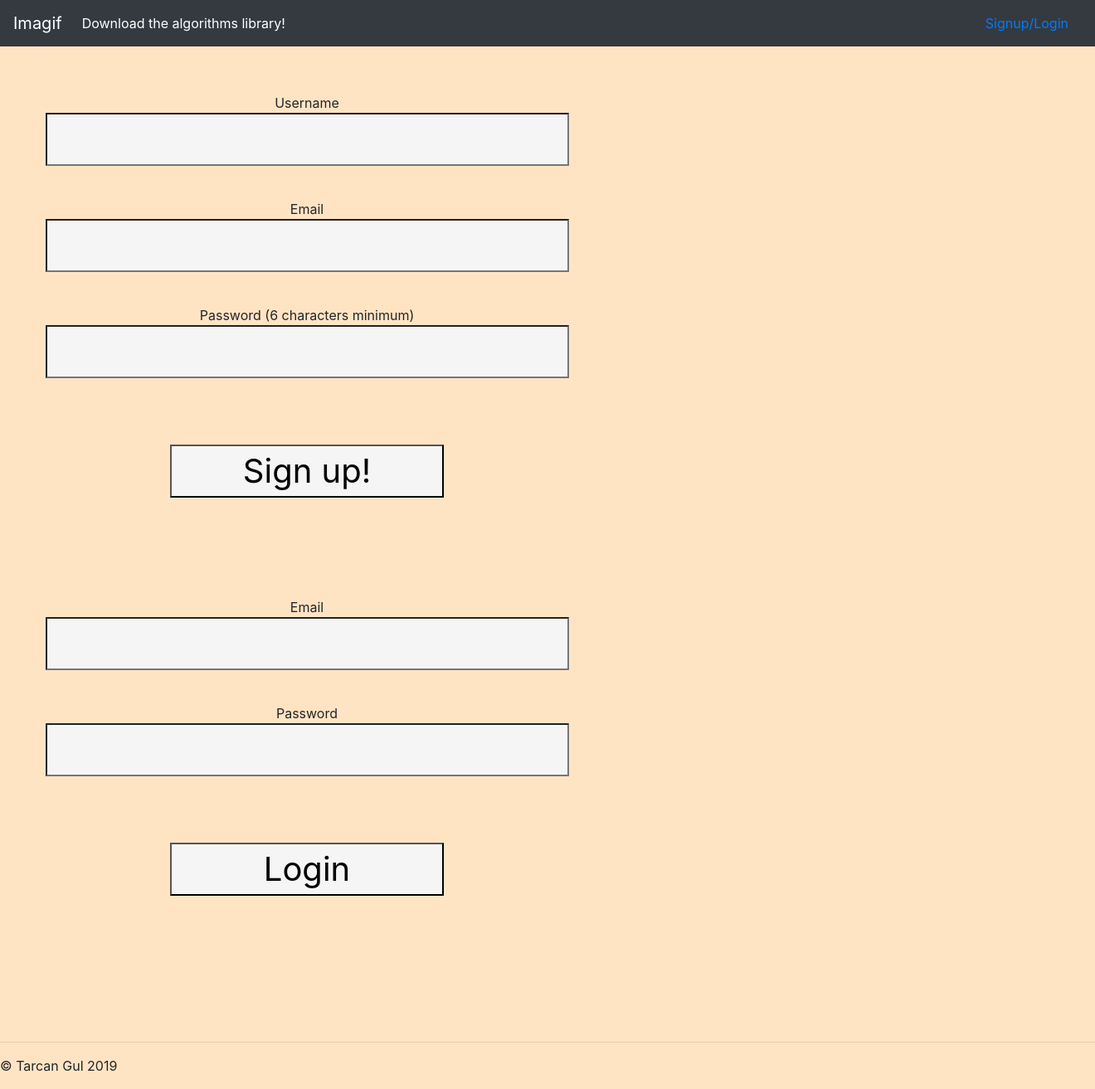
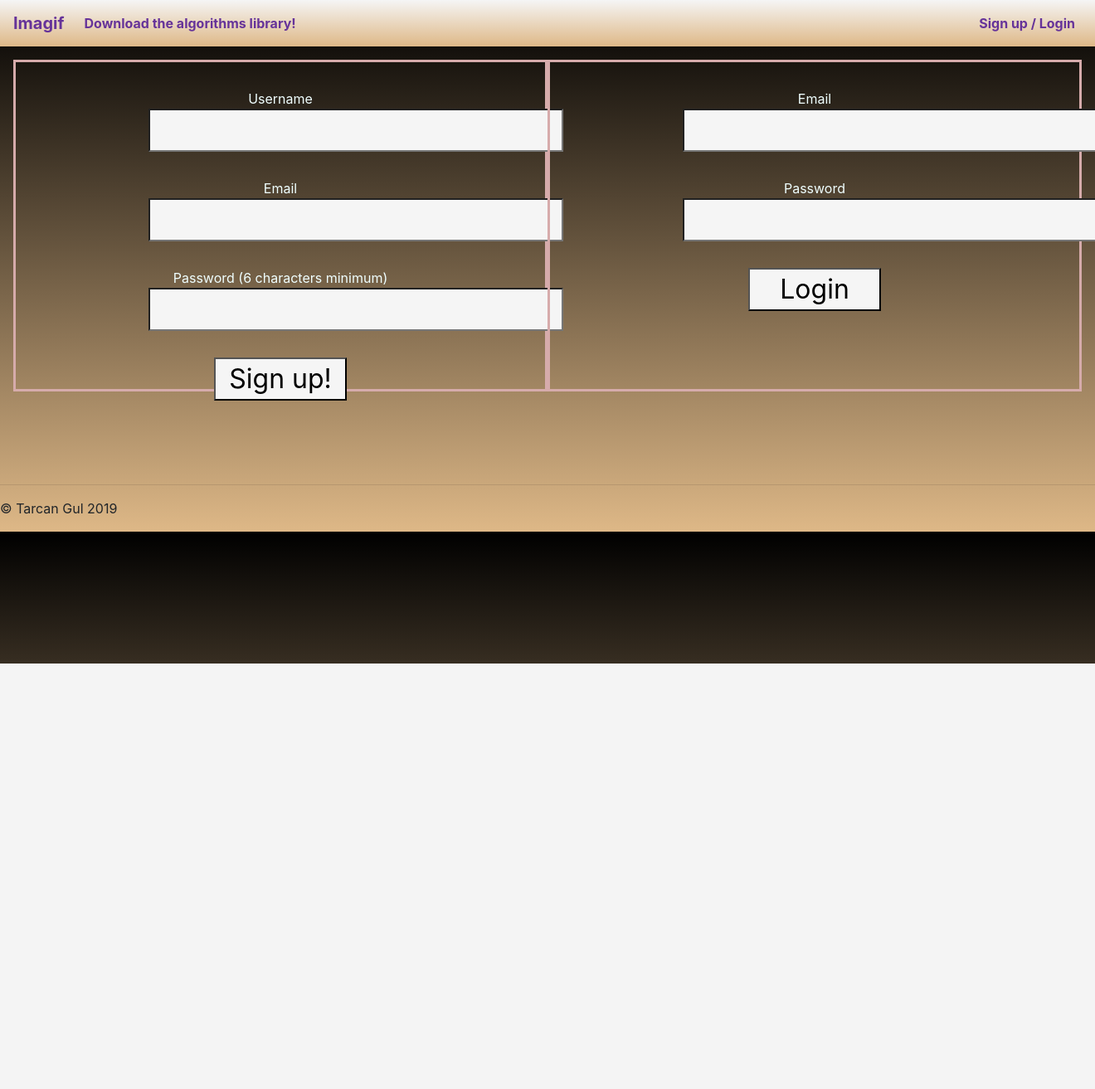
Before and after one commit to TarcanGul/Imagif, a Flask app: page /login in a window 1320 px wide. Shown: the whole page at 83% size. After the commit the page ends 800 px from the top, so only its background shows below. Run offline with Flask 2, Linux system fonts and the light colour scheme; parts of the project's set-up code (start-up, migrations or seed data) failed here and were passed over; some libraries are stand-ins or nearby versions.

Commit message:
Made login page and the whole site more presentable.

```diff
--- a/static/css/site.css
+++ b/static/css/site.css
@@ -5,7 +5,8 @@
 }
 
 body {
-    background-color: bisque;
+    background: linear-gradient(black, burlywood);
+    height: 100%;
 }
 
 main {
@@ -13,14 +14,23 @@ main {
     flex-wrap: wrap;
     flex-direction: row;
     height: 100%;
-    padding-top: 1em;
     text-align: center;
+    margin:1em;
+
 }
 
 footer {
     padding-top: 5em;
 }
 
+nav{
+    background: linear-gradient(whitesmoke, burlywood);
+}
+
+#welcoming-text{
+    color: azure;
+
+}
 .container-without-gif h4, .spinner-border{
     padding-top:25%;
 }
@@ -31,6 +41,7 @@ footer {
     height:30em;
     width: 100%;
     grid-auto-columns: 1fr;
+    vertical-align: middle;
 }
 
 .image-container {
@@ -38,6 +49,13 @@ footer {
     width: 100%;
     text-align: center;
     vertical-align: middle;
+}
+
+.account-form {
+    height:25em;
+    flex: 1;
+    vertical-align: middle;
+    border:solid rgb(214, 171, 171);
 }
 
 #imageField, #imageGifField{
@@ -48,19 +66,34 @@ footer {
     border: solid;
 }
 
+#imageFieldEmpty{
+    color: whitesmoke;
+}
+
 /*For uploading and downloading.*/
 .form-element, .form-element-text{
     top: 20vh;
-    margin: 5vh;
     width: 50%;
-    height: 25%;
-    margin-left: 5vh;
+    margin: 2em;
+}
+
+.form-element p , .form-element-text p{
+    color:azure;
+}
+
+.auth-element{
+    margin-left:auto;
+    margin-right: auto;
+    text-align: center;
 }
 
 a.form-element, .form-element input,.form-element select,.form-element button, .form-element-text input, button.form-element{
     background-color: whitesmoke;
-    font-size: 5vh;
-    text-align: center;
+    font-size: 4vh;
+}
+
+.form-element input, .form-element-text input{
+    margin:0;
 }
 
 
@@ -90,7 +123,7 @@ a.form-element {
 }
 
 .notification {
-    background-color: brown;
+    background-color: rgb(236, 170, 84);
     display: flex;
 }
 
@@ -117,14 +150,18 @@ a.form-element {
     color: black;
 }
 
-
 a.form-element:hover, .form-element input:hover, .form-element button:hover, button.form-element:hover{
     background-color: aquamarine;
 }
 
-.account-form {
-    flex: 1;
-    align-self: flex-start;
+.navbar-brand, .nav-link{
+    color: rebeccapurple !important;
+    font-weight: bold !important;
+
+}
+
+.nav-link:hover, .navbar-brand:hover {
+    transform: scaleX(1.02);
 }
 
 @media only screen and (max-width: 800px) {
--- a/templates/auth.html
+++ b/templates/auth.html
@@ -2,35 +2,35 @@
 {% block content %}
       <div class="account-form">
           <form name="sign-up" id="sign-up-form" onsubmit="return false;">
-              <div class="form-element-text">
-                  <p>Username<input autocomplete="off" name="username" required></p>
+              <div class="form-element-text auth-element">
+                  <p>Username<input autocomplete="off" name="username" required/></p>
                 </div>
-              <div class="form-element-text">
-                <p>Email<input autocomplete="off" name="email" type="email" required></p>
+              <div class="form-element-text auth-element">
+                <p>Email<input autocomplete="off" name="email" type="email" required/></p>
               </div>
-              <div class="form-element-text">
+              <div class="form-element-text auth-element">
                 <p>Password (6 characters minimum) <input name="password" type="password" pattern=".{6,}"  required title="6 characters minimum" required/></p>
               </div>
-              <div class="form-element">
+              <div class="form-element auth-element">
                   <h6 class="sign-up-response"></h6>
               </div>
-              <div class="form-element">
+              <div class="form-element auth-element">
                 <p><input id="signUpInput" class="form-element" type="submit" value="Sign up!" /></p>
               </div>
             </form>
       </div>
       <div class="account-form">
           <form name="login" id="login-form" onsubmit="return false;">
-              <div class="form-element-text">
-                <p>Email<input autocomplete="off" name="email" type="email" required></p>
+              <div class="form-element-text auth-element">
+                <p>Email<input autocomplete="off" name="email" type="email" required/></p>
               </div>
-              <div class="form-element-text">
+              <div class="form-element-text auth-element">
                 <p>Password<input name="password" type="password" required/></p>
               </div>
-              <div class="form-element">
+              <div class="form-element auth-element">
                   <h6 class="login-response"></h6>
               </div>
-              <div class="form-element">
+              <div class="form-element auth-element">
                 <p><input id="loginInput" class="form-element" type="submit" value="Login" /></p>
               </div>
           </form>
--- a/templates/index.html
+++ b/templates/index.html
@@ -29,6 +29,5 @@
                     <img id="imageField" src="#" alt="uploaded image" style="visibility: hidden;"/>
                     <h4 id="imageFieldEmpty">No image is uploaded yet.</h4>
             </div>
-
       </div>
 {% endblock %}
--- a/templates/layout.html
+++ b/templates/layout.html
@@ -11,7 +11,7 @@
   <link rel="stylesheet" href="../static/css/site.css" />
   {% block extend_css %}
   {% endblock %}
-    </head>
+  </head>
     <body>
         <header>
             <nav class="navbar navbar-expand-lg navbar-dark bg-dark">
@@ -22,22 +22,22 @@
                 <div class="collapse navbar-collapse" id="navbarSupportedContent">
                   <ul class="navbar-nav mr-auto">
                     <li class="nav-item active">
-                      <a class="nav-link" href="../static/files/ImagifAlgorithms.zip" download>Download the algorithms library!<span class="sr-only">(current)</span></a>
+                      <a class="nav-link" href="../static/files/ImagifAlgorithms.zip" download>Download the algorithms library!</a>
                     </li>
                   </ul>
                 </div>
-                <div class="right nav-link">
+                <div  id="test" class="right">
                     <ul class="navbar-nav mr-auto">
                     {% if username %}
-                    <li class="nav-item active">
+                    <li class="nav-item">
                         <a class="nav-link" href="/yourgifs">Your Gifs</a>
                     </li>
-                    <li class="nav-item active">
+                    <li class="nav-item">
                         <a class="nav-link" href="/logout">Log out</a>
                     </li>
                     {% else %}
-                    <li class="nav-item active">
-                        <a href="/login">Signup/Login</a>
+                    <li class="nav-item">
+                        <a class="nav-link" href="/login">Sign up / Login</a>
                     </li>
                     {% endif %}
                     </ul>
```
Also changed, not shown: static/css/usergifs.css (line endings or trailing spaces).
